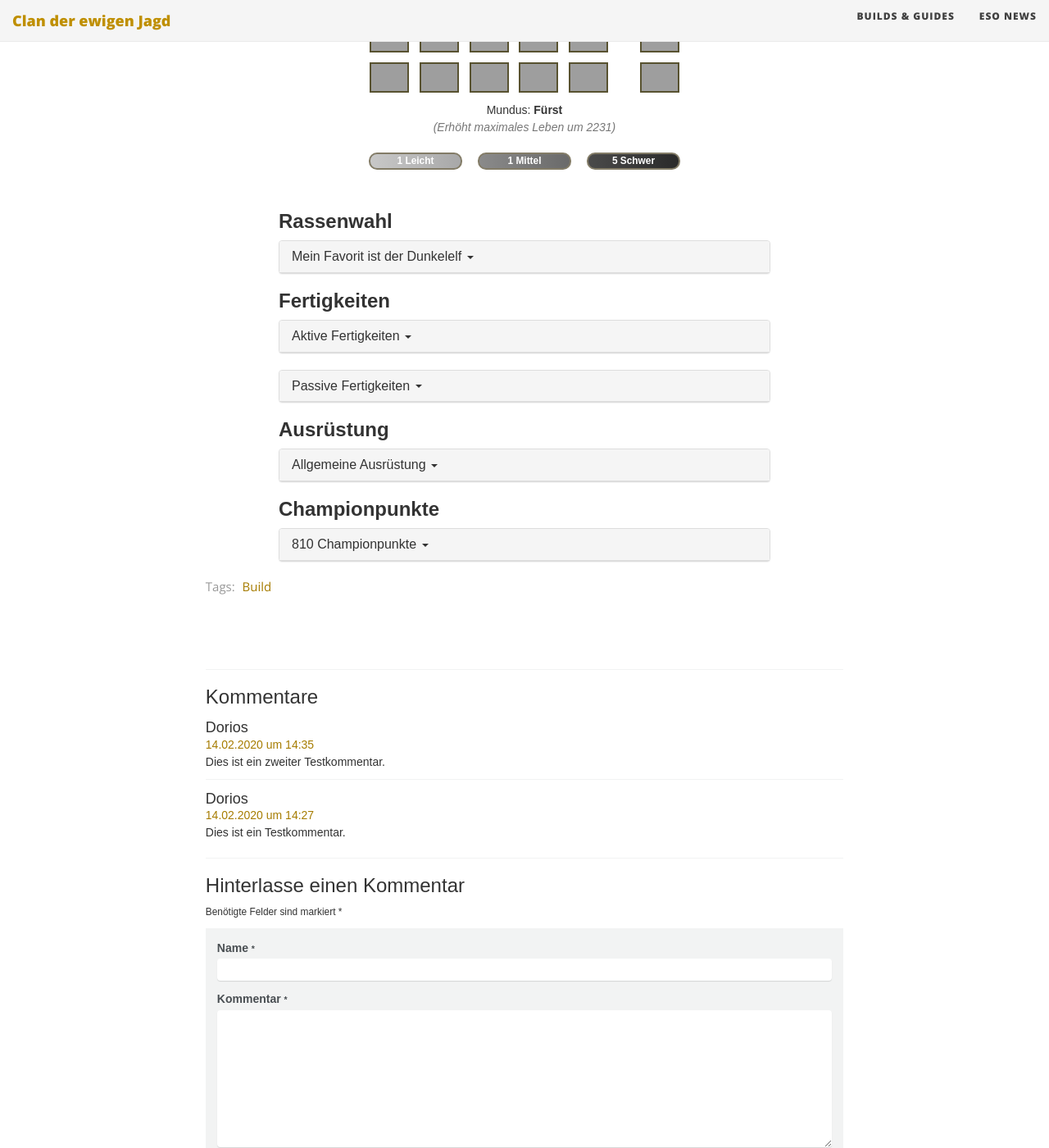
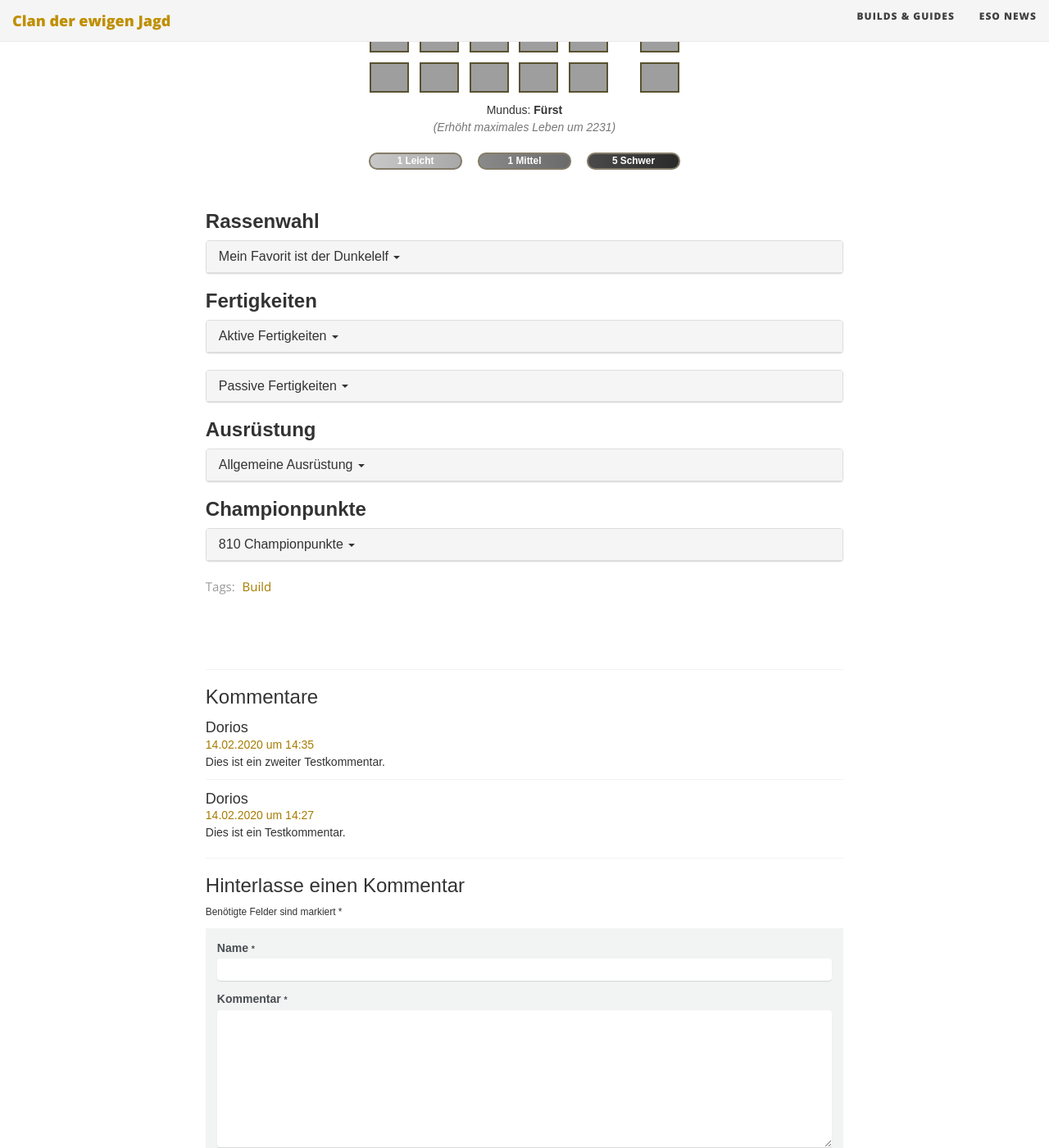
Before and after one commit to ewigejagd/ewigejagd.github.io, a Jekyll site: the page built from _posts/2020-02-14-zauberer-tank.md, in a window 1280 px wide and 1400 px high, scrolled down 353 px. Shown: the whole window at 82% size. Built offline with Jekyll 4.4.1, drawn with Linux system fonts in a browser that asks for light colours; nearby versions of some CDN libraries; grey boxes are pictures that could not be loaded.

Commit message:
- remove max-width for .eso-widgets-info

```diff
--- a/css/esb_widgets.css
+++ b/css/esb_widgets.css
@@ -11,4 +11,4 @@
 .eso-widgets-attr>div{flex:0 0 30%;border:2px solid #837c67;border-radius:10px}
 .eso-widgets-armor,
 .eso-widgets-attributes{display:none}
-.eso-widgets-info{max-width:600px;width:100%;margin:0 auto;padding-top:10px}
+.eso-widgets-info{width:100%;margin:0 auto;padding-top:10px}
```
